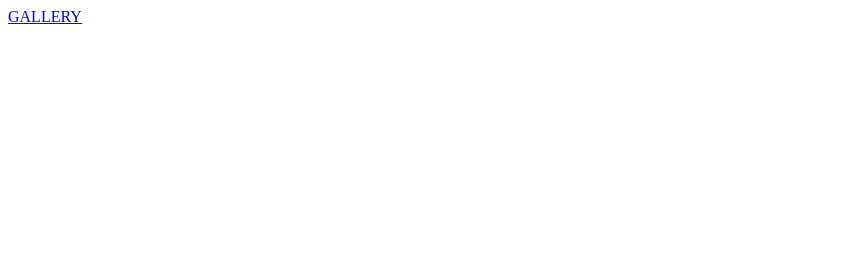
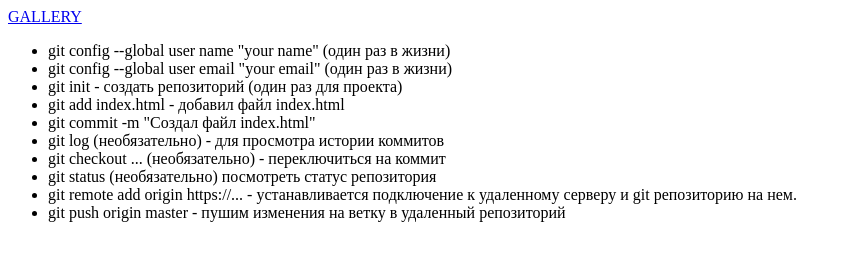
Before and after one commit to BSV17/hillel-lesson-3, a plain HTML site: page index.html in a window 1280 px wide. Shown: the whole page, without its empty margins (0-851 px from the left). Drawn offline with Linux system fonts and the light colour scheme.

Commit message:
add commands list

```diff
--- a/index.html
+++ b/index.html
@@ -5,6 +5,18 @@
     <title>Home</title>
 </head>
 <body>
-    <a href="gallery.html">GALLERY</a>
+    <a href="gallery.html">GALLERY</a><br>
+    <ul>
+        <li>git config --global user name "your name" (один раз в жизни)</li>
+        <li>git config --global user email "your email" (один раз в жизни)</li>
+        <li>git init - создать репозиторий (один раз для проекта)</li>
+        <li>git add index.html - добавил файл index.html</li>
+        <li>git commit -m "Создал файл index.html"</li>
+        <li>git log (необязательно) - для просмотра истории коммитов</li>
+        <li>git checkout ... (необязательно) - переключиться на коммит</li>
+        <li>git status (необязательно) посмотреть статус репозитория</li>
+        <li>git remote add origin https://... - устанавливается подключение к удаленному серверу и git репозиторию на нем.</li>
+        <li>git push origin master - пушим изменения на ветку в удаленный репозиторий</li>
+    </ul>
 </body>
 </html>
```
